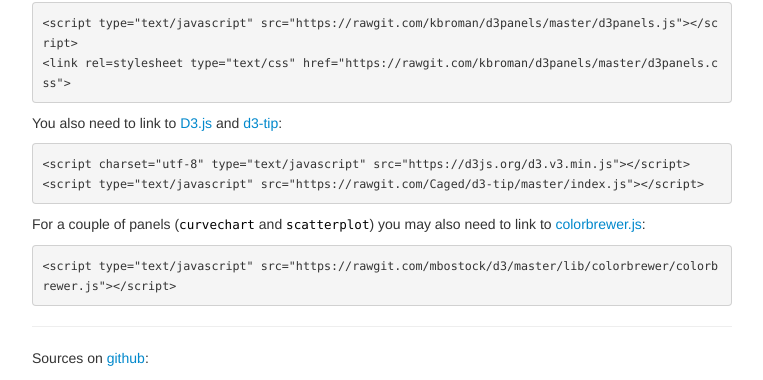
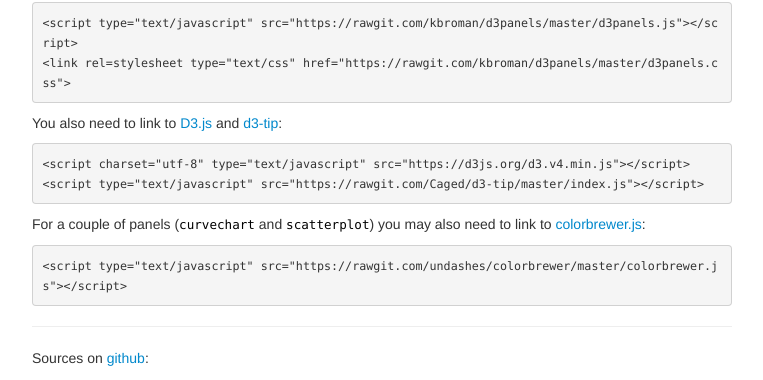
Before and after one commit to kbroman/d3panels, a Jekyll site: the page built from index.md, in a window 1280 px wide and 900 px high, scrolled down 2361 px. Shown: the part 378-758 px from the top of the window, without its empty margins (258-1021 px from the left). Built offline with Jekyll 4.4.1, drawn with Linux system fonts in a browser that asks for light colours; some of the changed lines change nothing that is shown.

Commit message:
Fix some links in index.md

````diff
--- a/index.md
+++ b/index.md
@@ -148,15 +148,15 @@
 [d3-tip](https://github.com/Caged/d3-tip):
 
 ```html
-<script charset="utf-8" type="text/javascript" src="https://d3js.org/d3.v3.min.js"></script>
+<script charset="utf-8" type="text/javascript" src="https://d3js.org/d3.v4.min.js"></script>
 <script type="text/javascript" src="https://rawgit.com/Caged/d3-tip/master/index.js"></script>
 ```
 
 For a couple of panels (`curvechart` and `scatterplot`) you may also need
-to link to [colorbrewer.js](https://github.com/mbostock/d3/blob/master/lib/colorbrewer/colorbrewer.js):
+to link to [colorbrewer.js](https://github.com/undashes/colorbrewer/blob/master/colorbrewer.js):
 
 ```html
-<script type="text/javascript" src="https://rawgit.com/mbostock/d3/master/lib/colorbrewer/colorbrewer.js"></script>
+<script type="text/javascript" src="https://rawgit.com/undashes/colorbrewer/master/colorbrewer.js"></script>
 ```
 
 ---
````
